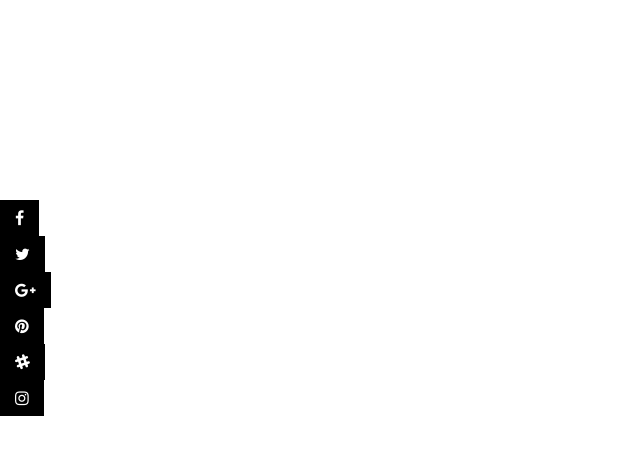
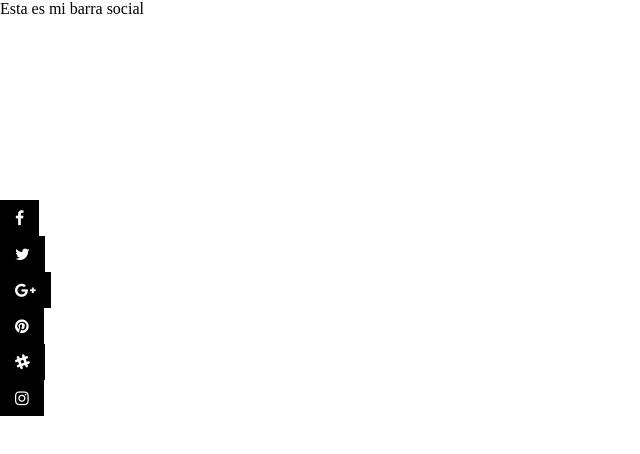
Before and after one commit to JoelJv/MenuSocial, a plain HTML site: page index.html in a window 1280 px wide. Shown: the whole page, without its empty margins (0-640 px from the left). Drawn offline with Linux system fonts and the light colour scheme.

Commit message:
Agregue un parrafo

```diff
--- a/index.html
+++ b/index.html
@@ -19,5 +19,7 @@
   </ul>
  </div>
 
+ <p>Esta es mi barra social</p>
+
 </body>
 </html>
```
